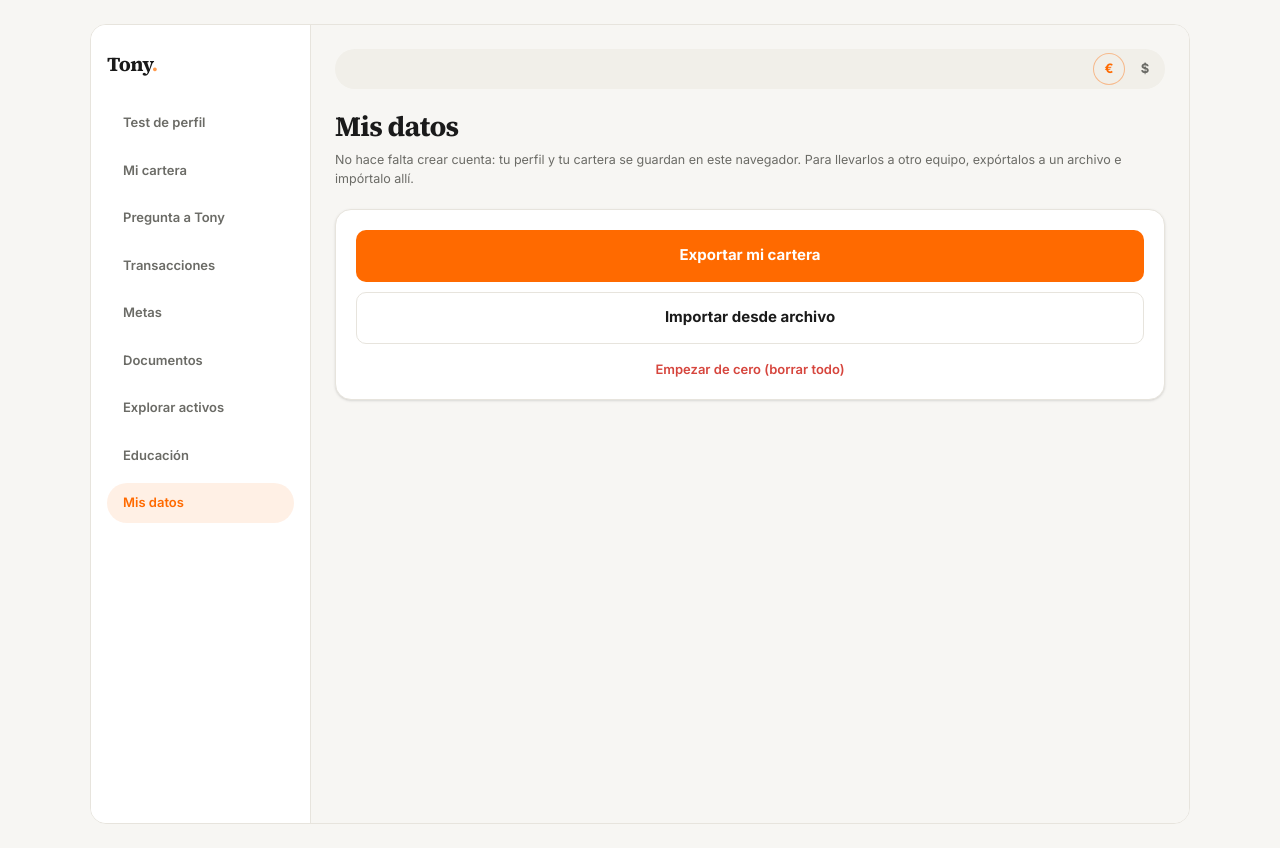
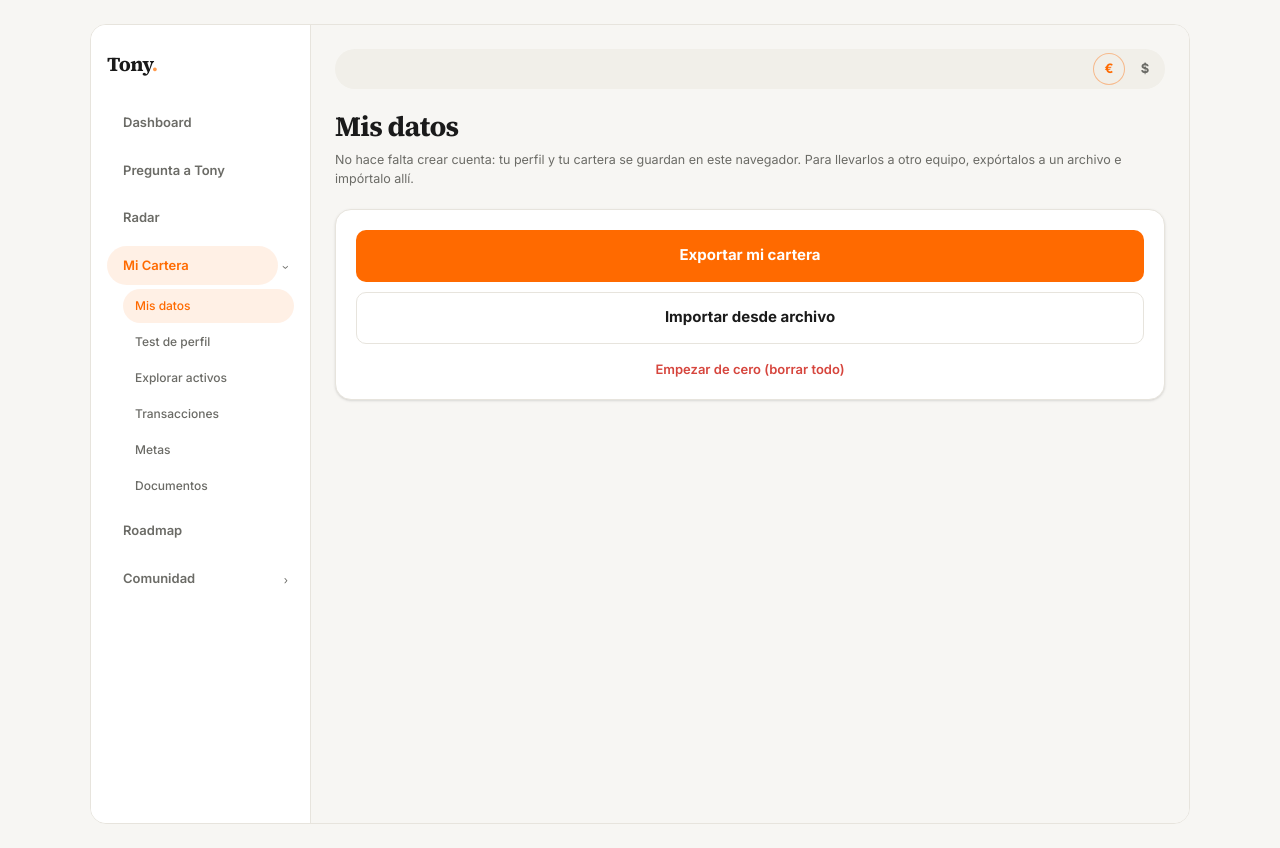
Before and after one commit to llabres1969-creator/t69-investment, a Next.js app: page /datos in a window 1280 px wide. Built offline with nearby package versions, Linux system fonts and the light colour scheme.

Commit message:
feat: sidebar jerárquico con grupos colapsables Mi Cartera y Comunidad

```diff
--- a/package.json
+++ b/package.json
@@ -21,6 +21,7 @@
     "@tailwindcss/postcss": "^4",
     "@testing-library/jest-dom": "^6.9.1",
     "@testing-library/react": "^16.3.2",
+    "@testing-library/user-event": "^14.6.1",
     "@types/node": "^20",
     "@types/react": "^19",
     "@types/react-dom": "^19",
--- a/src/components/layout/Sidebar.tsx
+++ b/src/components/layout/Sidebar.tsx
@@ -2,22 +2,63 @@
 
 import { cn } from "@/lib/cn";
 import Link from "next/link";
+import { useState } from "react";
 import { usePathname } from "next/navigation";
 
-const NAV_ITEMS = [
-  { href: "/test", label: "Test de perfil" },
-  { href: "/portfolio", label: "Mi cartera" },
-  { href: "/asesor", label: "Pregunta a Tony" },
-  { href: "/transacciones", label: "Transacciones" },
-  { href: "/metas", label: "Metas" },
-  { href: "/documentos", label: "Documentos" },
-  { href: "/explorar", label: "Explorar activos" },
-  { href: "/educacion", label: "Educación" },
-  { href: "/datos", label: "Mis datos" },
+export type NavItem  = { href: string; label: string };
+export type NavGroup = { label: string; href: string; children: NavItem[] };
+export type NavEntry = NavItem | NavGroup;
+
+export function isGroup(e: NavEntry): e is NavGroup {
+  return "children" in e;
+}
+
+const NAV_ENTRIES: NavEntry[] = [
+  { href: "/dashboard",      label: "Dashboard" },
+  { href: "/asesor",         label: "Pregunta a Tony" },
+  { href: "/radar",          label: "Radar" },
+  {
+    label: "Mi Cartera",
+    href: "/portfolio",
+    children: [
+      { href: "/datos",         label: "Mis datos" },
+      { href: "/test",          label: "Test de perfil" },
+      { href: "/explorar",      label: "Explorar activos" },
+      { href: "/transacciones", label: "Transacciones" },
+      { href: "/metas",         label: "Metas" },
+      { href: "/documentos",    label: "Documentos" },
+    ],
+  },
+  { href: "/roadmap",   label: "Roadmap" },
+  {
+    label: "Comunidad",
+    href: "/comunidad",
+    children: [
+      { href: "/educacion", label: "Educación" },
+    ],
+  },
 ];
+
+const MI_CARTERA_PATHS = [
+  "/portfolio", "/datos", "/test", "/explorar",
+  "/transacciones", "/metas", "/documentos",
+];
+const COMUNIDAD_PATHS = ["/comunidad", "/educacion"];
 
 export function Sidebar() {
   const pathname = usePathname();
+
+  const [carteraOpen, setCarteraOpen] = useState(
+    () => MI_CARTERA_PATHS.some((p) => pathname?.startsWith(p)),
+  );
+  const [comunidadOpen, setComunidadOpen] = useState(
+    () => COMUNIDAD_PATHS.some((p) => pathname?.startsWith(p)),
+  );
+
+  function groupState(label: string): [boolean, () => void] {
+    if (label === "Mi Cartera") return [carteraOpen, () => setCarteraOpen((v) => !v)];
+    return [comunidadOpen, () => setComunidadOpen((v) => !v)];
+  }
 
   return (
     <aside className="shrink-0 border-r border-line bg-secondary-deep px-4 py-4 text-text md:w-[220px] md:py-6">
@@ -25,12 +66,70 @@ export function Sidebar() {
         Tony<span className="text-[#ff9a4d]">.</span>
       </div>
       <nav className="flex gap-2 overflow-x-auto md:flex-col md:overflow-visible">
-        {NAV_ITEMS.map((item) => {
-          const active = pathname?.startsWith(item.href);
+        {NAV_ENTRIES.map((entry) => {
+          if (isGroup(entry)) {
+            const [open, toggle] = groupState(entry.label);
+            const groupActive = entry.children.some((c) => pathname?.startsWith(c.href))
+              || pathname?.startsWith(entry.href);
+            return (
+              <div key={entry.label}>
+                <div className="flex items-center">
+                  <Link
+                    href={entry.href}
+                    className={cn(
+                      "flex-1 shrink-0 rounded-full px-4 py-2.5 text-[13px] font-semibold transition-colors",
+                      groupActive
+                        ? "bg-primary-soft text-primary"
+                        : "text-muted hover:bg-surface-2 hover:text-text",
+                    )}
+                  >
+                    {entry.label}
+                  </Link>
+                  <button
+                    onClick={toggle}
+                    aria-label={entry.label}
+                    className="shrink-0 rounded-full p-1.5 text-muted transition-colors hover:bg-surface-2 hover:text-text"
+                  >
+                    <span
+                      className={cn(
+                        "inline-block text-[11px] transition-transform duration-200",
+                        open ? "rotate-90" : "rotate-0",
+                      )}
+                    >
+                      ›
+                    </span>
+                  </button>
+                </div>
+                {open && (
+                  <div className="mt-1 flex flex-col gap-0.5 pl-4">
+                    {entry.children.map((child) => {
+                      const active = pathname?.startsWith(child.href);
+                      return (
+                        <Link
+                          key={child.href}
+                          href={child.href}
+                          className={cn(
+                            "rounded-full px-3 py-2 text-[12px] font-medium transition-colors",
+                            active
+                              ? "bg-primary-soft text-primary"
+                              : "text-muted hover:bg-surface-2 hover:text-text",
+                          )}
+                        >
+                          {child.label}
+                        </Link>
+                      );
+                    })}
+                  </div>
+                )}
+              </div>
+            );
+          }
+
+          const active = pathname?.startsWith(entry.href);
           return (
             <Link
-              key={item.href}
-              href={item.href}
+              key={entry.href}
+              href={entry.href}
               className={cn(
                 "shrink-0 rounded-full px-4 py-2.5 text-[13px] font-semibold transition-colors",
                 active
@@ -38,7 +137,7 @@ export function Sidebar() {
                   : "text-muted hover:bg-surface-2 hover:text-text",
               )}
             >
-              {item.label}
+              {entry.label}
             </Link>
           );
         })}
```
Also changed, not shown: 2 other files (tests, documents, lock files or other folders).
